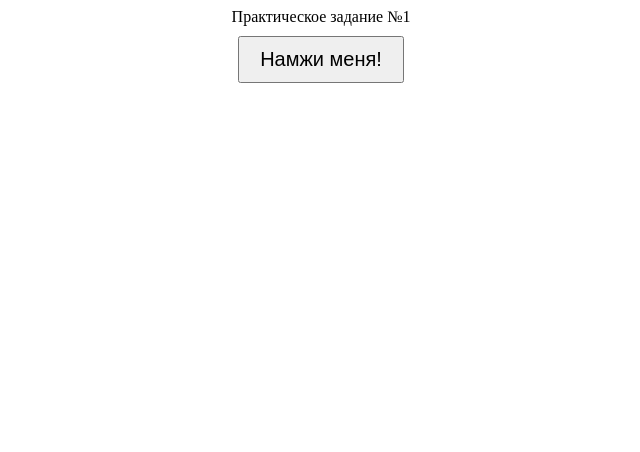
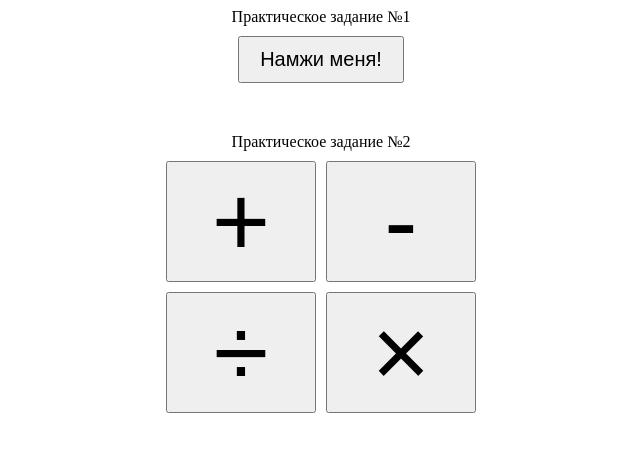
Before and after one commit to Victoria-V-V/week_13_JS-start, a plain HTML site: page index.html in a window 1280 px wide. Shown: the whole page, without its empty margins (319-959 px from the left). Drawn offline with Linux system fonts and the light colour scheme.

Commit message:
Added calculator

```diff
--- a/index.html
+++ b/index.html
@@ -11,14 +11,22 @@
 
 <body>
     <main>
-
         <section class="hometask1">
             <div>Практическое задание №1</div>
             <button onclick="showWelcomeMessage()" class="welcome">Намжи меня!</button>
         </section>
 
+        <section class="hometask2">
+            <div>Практическое задание №2</div>
+            <div class="calculator">
+                <button class="button" onclick="add()">+</button>
+                <button class="button" onclick="subtract()">-</button>
+                <button class="button" onclick="divide()">&divide;</button>
+                <button class="button" onclick="multiplay()">&times;</button>
+            </div>
+        </section>
+    </main>
 
-    </main>
     <script src="/index.js"></script>
 </body>
 
--- a/index.js
+++ b/index.js
@@ -2,3 +2,31 @@ function showWelcomeMessage(){
     let name1 = prompt('Как тебя зовут?');
     alert(`Привет, ${name1}!`);
 }
+
+function add(){
+    let number1 = prompt('Выберите первое число');
+    let number2 = prompt('Выберите второе число');
+    let result = (+number1 + +number2);
+    alert(`Результат сложения ${result}`);
+}
+
+function subtract(){
+    let number1 = prompt('Выберите первое число');
+    let number2 = prompt('Выберите второе число');
+    let result = (number1 - number2);
+    alert(`Результат вычитания ${result}`);
+}
+
+function divide(){
+    let number1 = prompt('Выберите первое число');
+    let number2 = prompt('Выберите второе число');
+    let result = (number1 / number2);
+    alert(`Результат деления ${result}`);
+}
+
+function multiplay(){
+    let number1 = prompt('Выберите первое число');
+    let number2 = prompt('Выберите второе число');
+    let result = (number1 * number2);
+    alert(`Результат умножения ${result}`);
+}
--- a/style.css
+++ b/style.css
@@ -8,4 +8,22 @@
 .welcome {
     font-size: 20px;
     padding: 10px 20px;
+    margin-bottom: 50px;
 }
+
+.hometask2 {
+    display: flex;
+    flex-direction: column;
+    align-items: center;
+    row-gap: 10px;
+}
+
+.calculator {
+    display: grid;
+    grid-template-columns: repeat(2, 150px);
+    gap: 10px;
+}
+
+.button {
+    font-size: 100px;
+}
```
